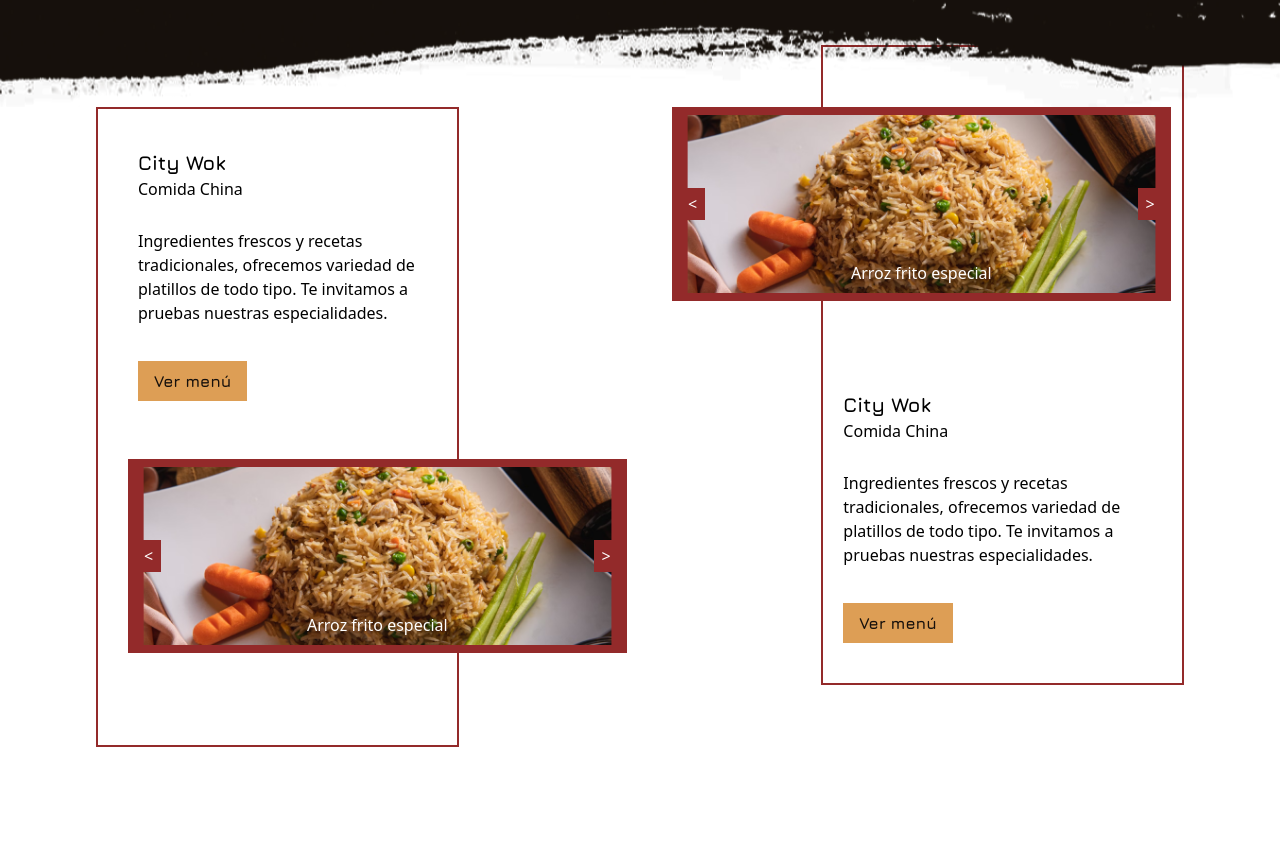
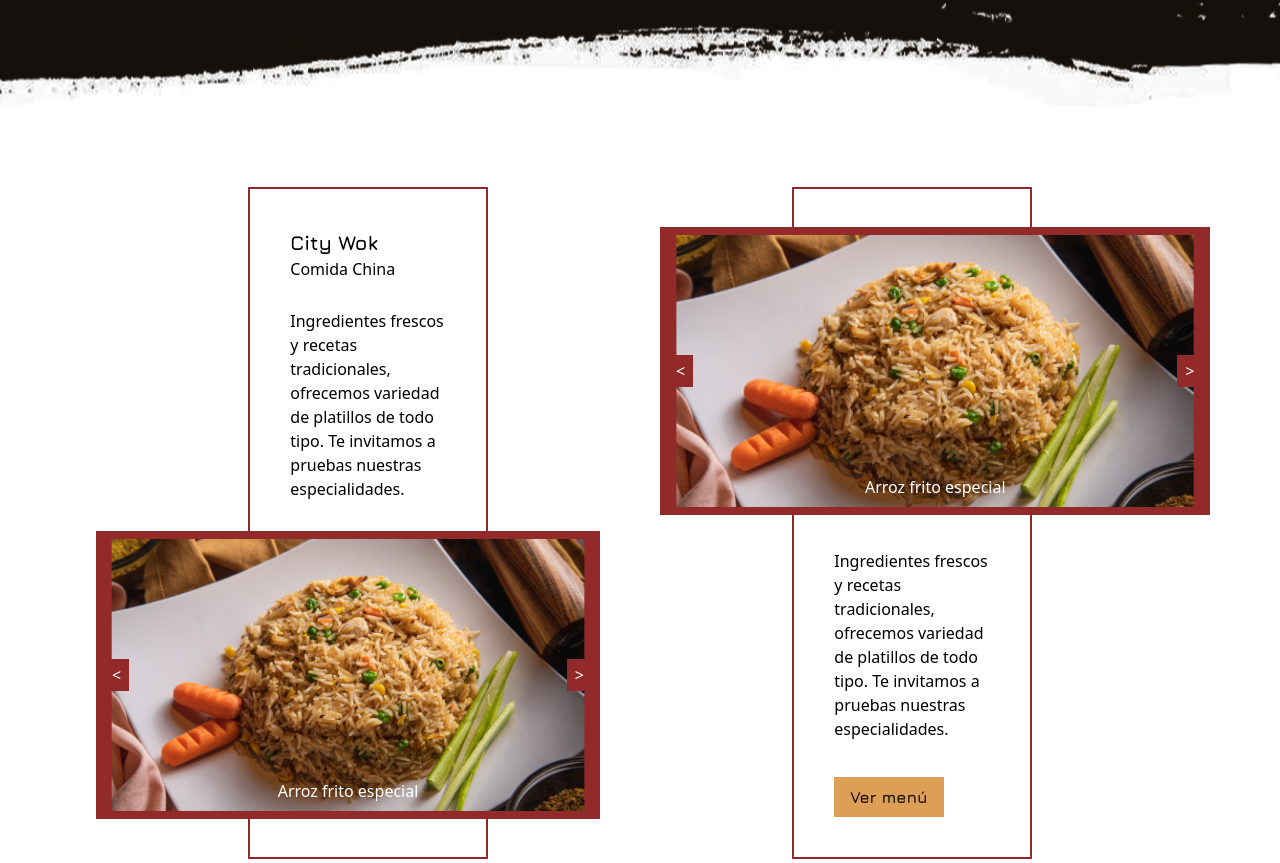
Before and after one commit to MelMuro/AFP-Web, a React (Vite) app: page / in a window 1280 px wide. Shown: the part 477-1340 px from the top of the page. Built offline with nearby package versions, Linux system fonts and the light colour scheme; a web font is replaced by a local one.

Commit message:
Grid position slider adjustments

```diff
--- a/src/restaurants/overview/CarouselLeft.tsx
+++ b/src/restaurants/overview/CarouselLeft.tsx
@@ -33,21 +33,22 @@ const CarouselLeft: React.FC = () => {
 	};
 
 	return (
-		<div className='w-1/2 ml-24'>
-			<div className='pl-10 pr-5 py-10 border-2 h-[40rem] w-4/6 border-redDefault'>
+		<>
+			<div className='flex justify-center items-center relative h-fit'>
+				<div className='p-10 border-2 h-[42rem] w-[44%] border-redDefault'>
 					<h2 className='text-xl font-bold'>City Wok</h2>
 					<h3 className='text-md'>Comida China</h3>
 					<p className='mt-2 py-5'>
 						Ingredientes frescos y recetas tradicionales, ofrecemos
-					variedad de platillos de todo tipo. Te invitamos a pruebas
-					nuestras especialidades.
+						variedad de platillos de todo tipo. Te invitamos a
+						pruebas nuestras especialidades.
 					</p>
 					<button className='mt-4 px-4 py-2 bg-golden font-bold text-blackDefault font-jura'>
 						Ver menú
 					</button>
 				</div>
-
-			<div className='relative w-11/12 h-1/4 border-8 ml-8 -mt-[18rem] border-redDefault'>
+				<div className='absolute bottom-10 right-52'>
+					<div className='relative w-[150%] h-[18rem] border-8 border-redDefault'>
 						<img
 							src={slides[currentSlide].image}
 							alt={slides[currentSlide].title}
@@ -70,6 +71,8 @@ const CarouselLeft: React.FC = () => {
 						</div>
 					</div>
 				</div>
+			</div>
+		</>
 	);
 };
 
--- a/src/restaurants/overview/CarouselRight.tsx
+++ b/src/restaurants/overview/CarouselRight.tsx
@@ -35,8 +35,9 @@ const CarouselRight: React.FC = () => {
 
 	return (
 		<>
-			<div className='w-1/2 mr-24'>
-				<div className='relative w-11/12 h-1/4 border-8 ml-8 border-redDefault'>
+			<div className='flex justify-center items-center relative h-fit'>
+				<div className='absolute top-10 left-5'>
+					<div className='relative w-[150%] h-[18rem] border-8 border-redDefault'>
 						<img
 							src={slides[currentSlide].image}
 							alt={slides[currentSlide].title}
@@ -58,8 +59,8 @@ const CarouselRight: React.FC = () => {
 							{slides[currentSlide].title}
 						</div>
 					</div>
-
-				<div className='pr-10 pl-5 py-10 border-2 h-[40rem] -mt-[16rem] w-4/6 border-redDefault float-right content-end'>
+				</div>
+				<div className='p-10 border-2 border-redDefault h-[42rem] w-[44%] content-end'>
 					<h2 className='text-xl font-bold'>City Wok</h2>
 					<h3 className='text-md'>Comida China</h3>
 					<p className='mt-2 py-5'>
--- a/src/restaurants/overview/Restaurants.tsx
+++ b/src/restaurants/overview/Restaurants.tsx
@@ -30,7 +30,7 @@ const Restaurants = () => {
 					</div>
 				</div>
 			</section>
-			<section className='flex'>
+			<section className='grid grid-cols-2 mx-24 my-20'>
 				<CarouselLeft />
 				<CarouselRight />
 			</section>
```
Lines whose indentation alone changed are shown as unchanged.
